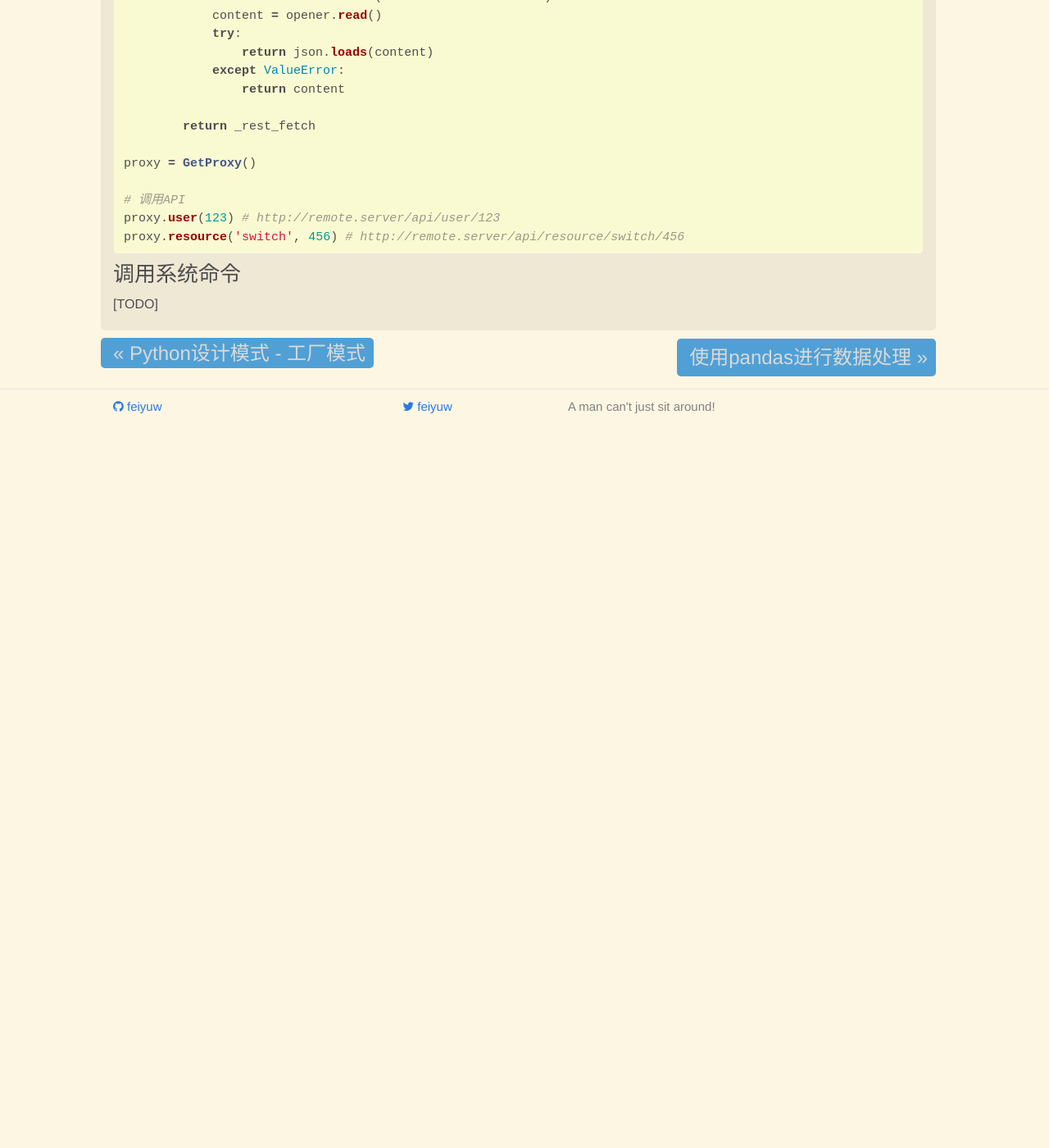
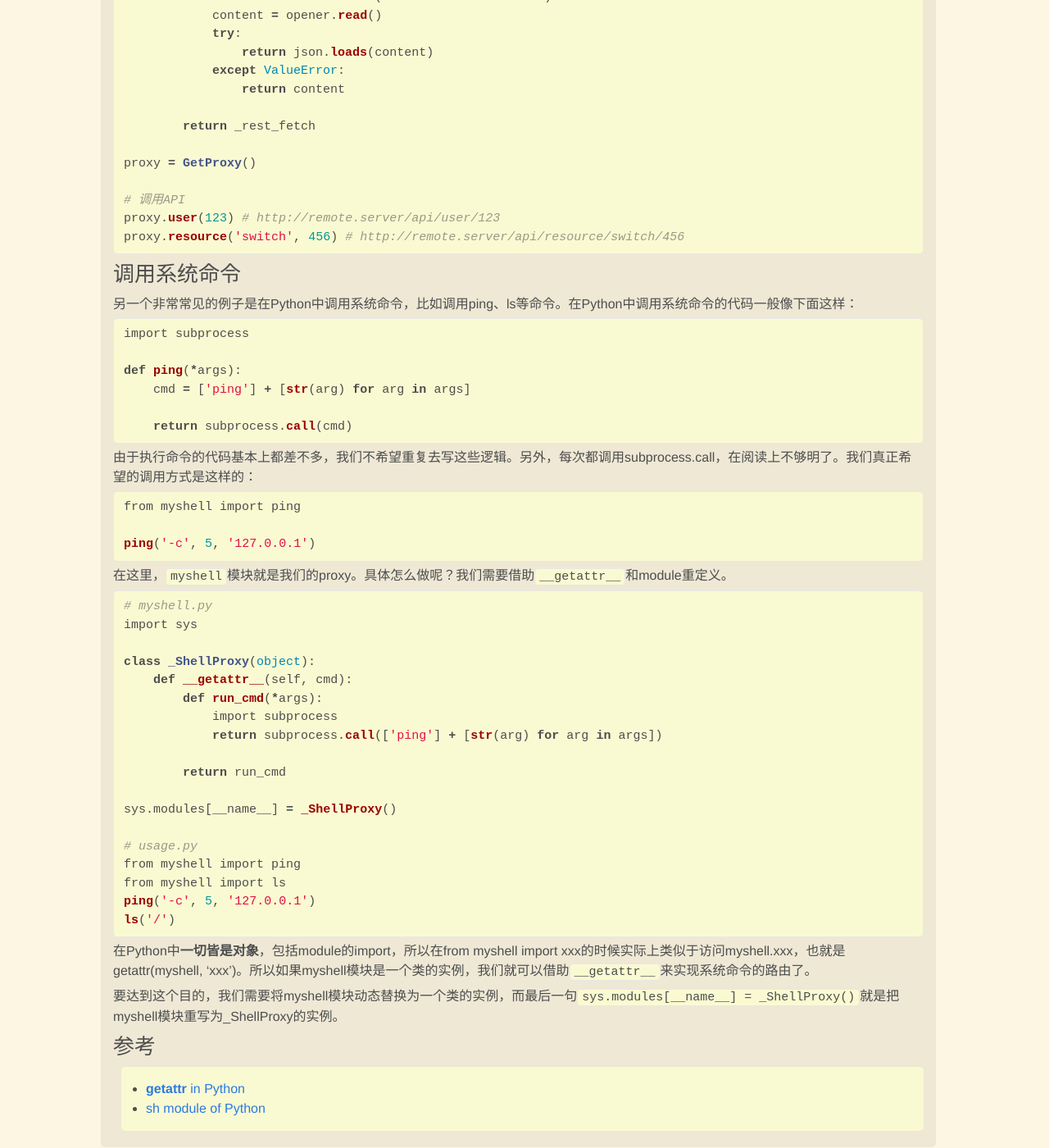
Before and after one commit to feiyuw/feiyuw.github.io, a Jekyll site: the page built from _posts/2016-02-24-design-patterns-of-python-proxy.md, in a window 1280 px wide and 1400 px high, scrolled down 1162 px. Shown: the whole window at 82% size. Built offline with Jekyll 4.4.1, drawn with Linux system fonts in a browser that asks for light colours; nearby versions of some CDN libraries; comment, search, counter and statistics services are not loaded; before the commit the page ends 1690 px from its top, so only the background shows below that.

Commit message:
update one blog

````diff
--- a/_posts/2016-02-24-design-patterns-of-python-proxy.md
+++ b/_posts/2016-02-24-design-patterns-of-python-proxy.md
@@ -66,4 +66,54 @@ proxy.resource('switch', 456) # http://remote.server/api/resource/switch/456
 
 ### 调用系统命令
 
-[TODO]
+另一个非常常见的例子是在Python中调用系统命令，比如调用ping、ls等命令。在Python中调用系统命令的代码一般像下面这样：
+
+```python
+import subprocess
+
+def ping(*args):
+    cmd = ['ping'] + [str(arg) for arg in args]
+
+    return subprocess.call(cmd)
+```
+
+由于执行命令的代码基本上都差不多，我们不希望重复去写这些逻辑。另外，每次都调用subprocess.call，在阅读上不够明了。我们真正希望的调用方式是这样的：
+
+```python
+from myshell import ping
+
+ping('-c', 5, '127.0.0.1')
+```
+
+在这里，`myshell`模块就是我们的proxy。具体怎么做呢？我们需要借助`__getattr__`和module重定义。
+
+```python
+# myshell.py
+import sys
+
+class _ShellProxy(object):
+    def __getattr__(self, cmd):
+        def run_cmd(*args):
+            import subprocess
+            return subprocess.call(['ping'] + [str(arg) for arg in args])
+
+        return run_cmd
+
+sys.modules[__name__] = _ShellProxy()
+
+# usage.py
+from myshell import ping
+from myshell import ls
+ping('-c', 5, '127.0.0.1')
+ls('/')
+```
+
+在Python中**一切皆是对象**，包括module的import，所以在from myshell import xxx的时候实际上类似于访问myshell.xxx，也就是getattr(myshell, 'xxx')。所以如果myshell模块是一个类的实例，我们就可以借助`__getattr__`来实现系统命令的路由了。
+
+要达到这个目的，我们需要将myshell模块动态替换为一个类的实例，而最后一句`sys.modules[__name__] = _ShellProxy()`就是把myshell模块重写为_ShellProxy的实例。
+
+
+### 参考
+
+* [__getattr__ in Python](https://docs.python.org/2/reference/datamodel.html#object.__getattr__)
+* [sh module of Python](https://github.com/amoffat/sh)
````
